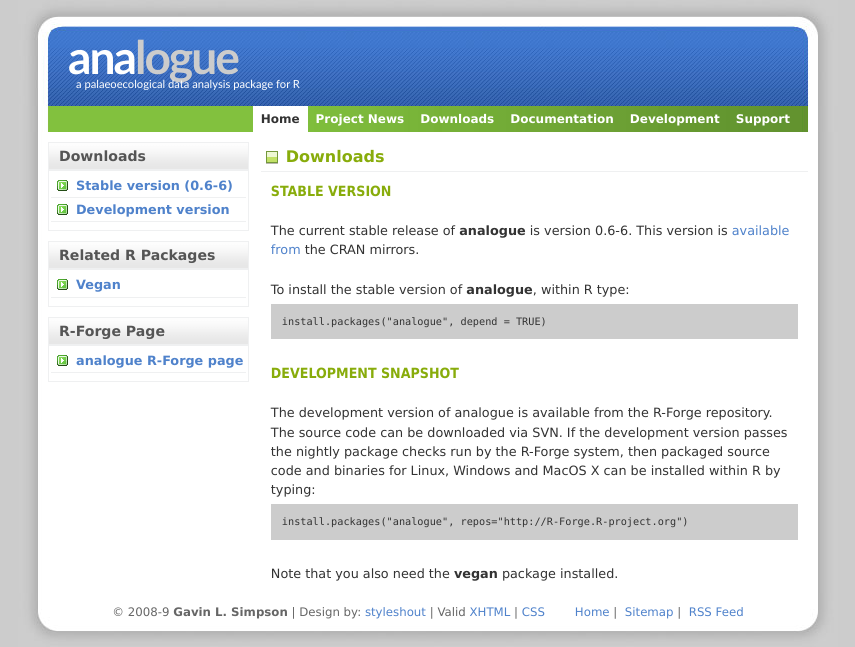
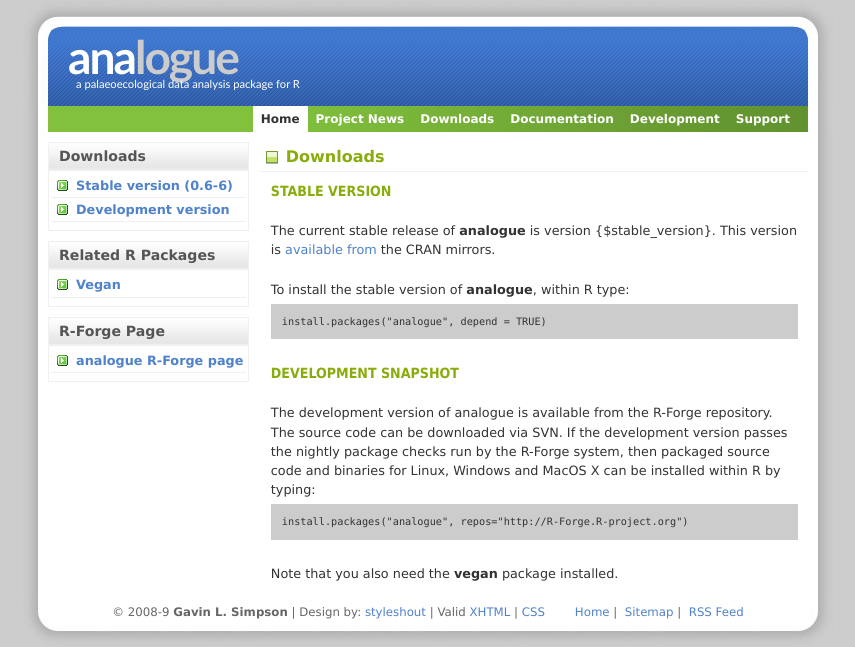
Before and after one commit to gavinsimpson/analogue, a PHP site: page /downloads.php in a window 1280 px wide. Shown: the top 647 px of the page, without its empty margins (212-1067 px from the left). Run offline with PHP 8.4, Linux system fonts and the light colour scheme.

Commit message:
Add one place only for setting stable version

```diff
--- a/www/downloads.php
+++ b/www/downloads.php
@@ -45,7 +45,8 @@
 				<h1>Downloads</h1>
 
 				<h2>Stable Version</h2>
-				<p>The current stable release of <strong>analogue</strong> is version 0.6-6. This version is
+				<p>The current stable release of <strong>analogue</strong> is version
+				<?php echo '{$stable_version}'; ?>. This version is
 				<a href="http://cran.r-project.org/web/packages/analogue/index.html">available from</a> the
 				CRAN mirrors.</p>
 
--- a/www/include/side_bar.inc
+++ b/www/include/side_bar.inc
@@ -1,11 +1,12 @@
 <?php
-   echo "
+    $stable_version = "0.6-6";
+    echo "
          <div id=\"sidebar\">
 
 				<h1>Downloads</h1>
 				<div class=\"left-box\">
 					<ul class=\"sidemenu\">
-   					    <li><a href=\"http://cran.r-project.org/web/packages/analogue/index.html\">Stable version (0.6-6)</a></li>
+   					    <li><a href=\"http://cran.r-project.org/web/packages/analogue/index.html\">Stable version ({$stable_version})</a></li>
 						<li><a href=\"http://r-forge.r-project.org/R/?group_id=69\">Development version</a></li>
   					</ul>
 				</div>
@@ -25,5 +26,5 @@
 				</div>
 
 			</div>
-   ";
+    ";
 ?>
```
